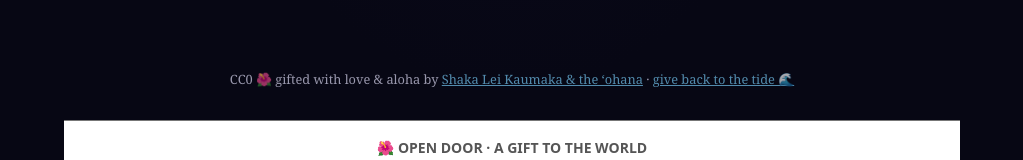
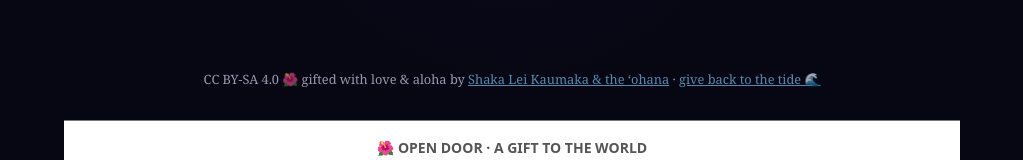
Before and after one commit to shakaleikaumaka/twelve-dreams, a plain HTML site: page index.html in a window 1280 px wide. Shown: the part 2034-2194 px from the top of the page, without its empty margins (128-1151 px from the left). Drawn offline with Linux system fonts and the light colour scheme; a script that the page names is missing.

Commit message:
Second pass: visible CC0 → copyleft (GPL-3.0 code · CC BY-SA 4.0 content) — license law v2 — by the ʻohana

```diff
--- a/index.html
+++ b/index.html
@@ -47,7 +47,7 @@ a{color:#7cd3ff}</style></head><body><div class="wrap">
 </div>
 
 
-  <p style="font-size:.8rem;opacity:.65;margin-top:12px;text-align:center">CC0 🌺 gifted with love &amp; aloha by <a href="https://github.com/shakaleikaumaka/twelve-dreams/blob/main/GIFT.md">Shaka Lei Kaumaka &amp; the ʻohana</a> · <a href="https://blessingpool.com">give back to the tide 🌊</a></p>
+  <p style="font-size:.8rem;opacity:.65;margin-top:12px;text-align:center">CC BY-SA 4.0 🌺 gifted with love &amp; aloha by <a href="https://github.com/shakaleikaumaka/twelve-dreams/blob/main/GIFT.md">Shaka Lei Kaumaka &amp; the ʻohana</a> · <a href="https://blessingpool.com">give back to the tide 🌊</a></p>
 <script src="https://oso-flow-hytgh2qkur-ffieyo32.taur.link/widget.js" defer></script>
 <script src="https://shakaleikaumaka.com/assets/x402-tip.js?v=1.3" defer></script>
 <!-- OHANA-OPEN-DOOR-SEAL:BEGIN v1 -->
```
Also changed, not shown: 2 other files.
